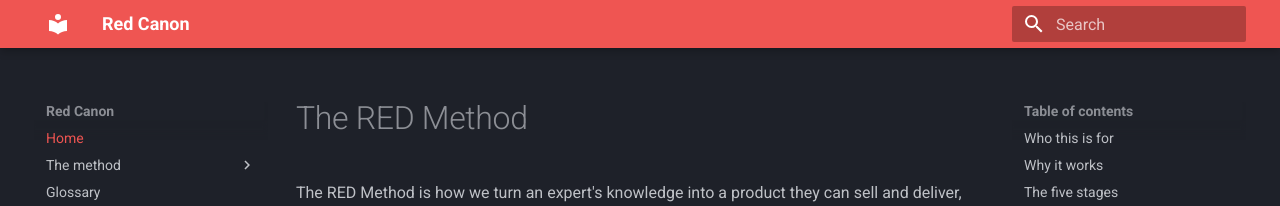
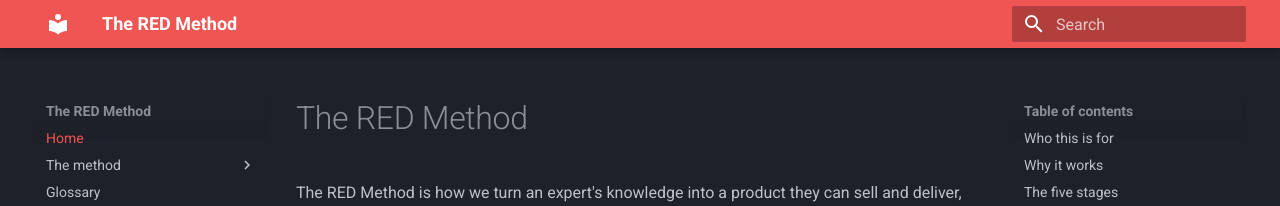
Before and after one commit to redrhino-online/red-canon, an MkDocs documentation site: the page built from docs/index.md, in a window 1280 px wide. Shown: the top 206 px of the page. Built offline with MkDocs 1.6.1 and Material for MkDocs 9.7.7, drawn with Linux system fonts in a browser that asks for light colours; some of the changed lines change nothing that is shown.

Commit message:
docs(site): rename site to The RED Method

```diff
--- a/mkdocs.yml
+++ b/mkdocs.yml
@@ -1,5 +1,5 @@
-site_name: Red Canon
-site_description: Internal resource for the framework and the RED Method.
+site_name: The RED Method
+site_description: How we turn expert knowledge into a product using the RED Method.
 docs_dir: docs
 site_dir: site
 
```
